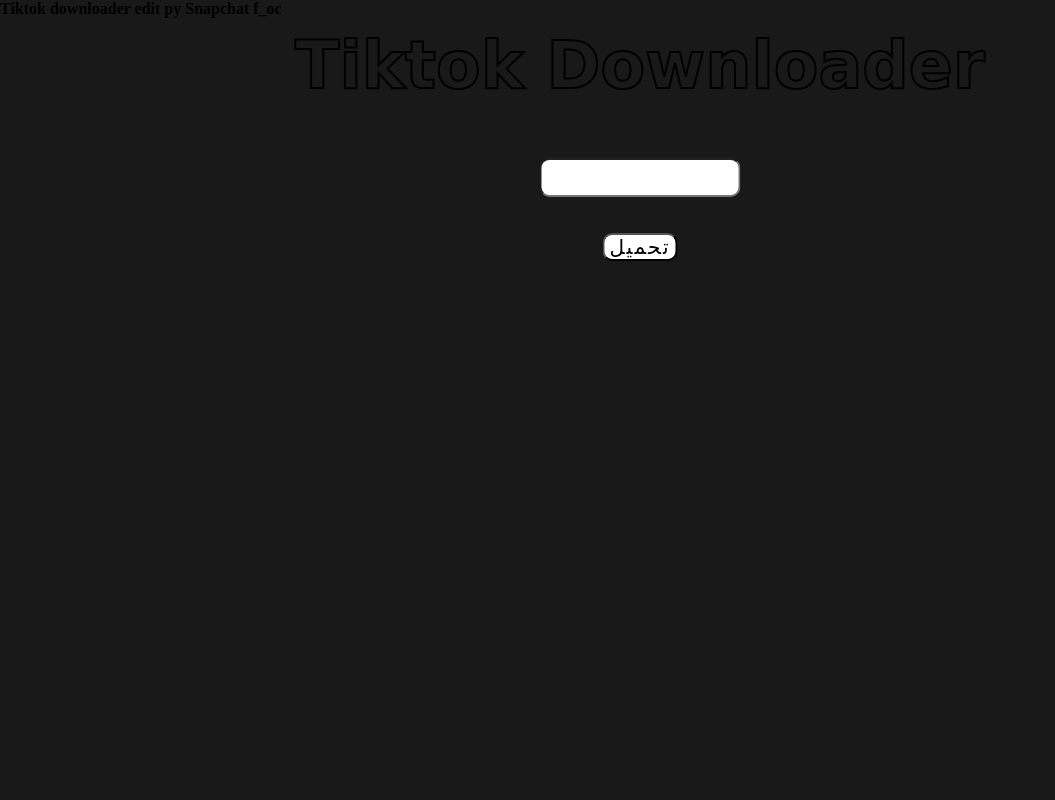
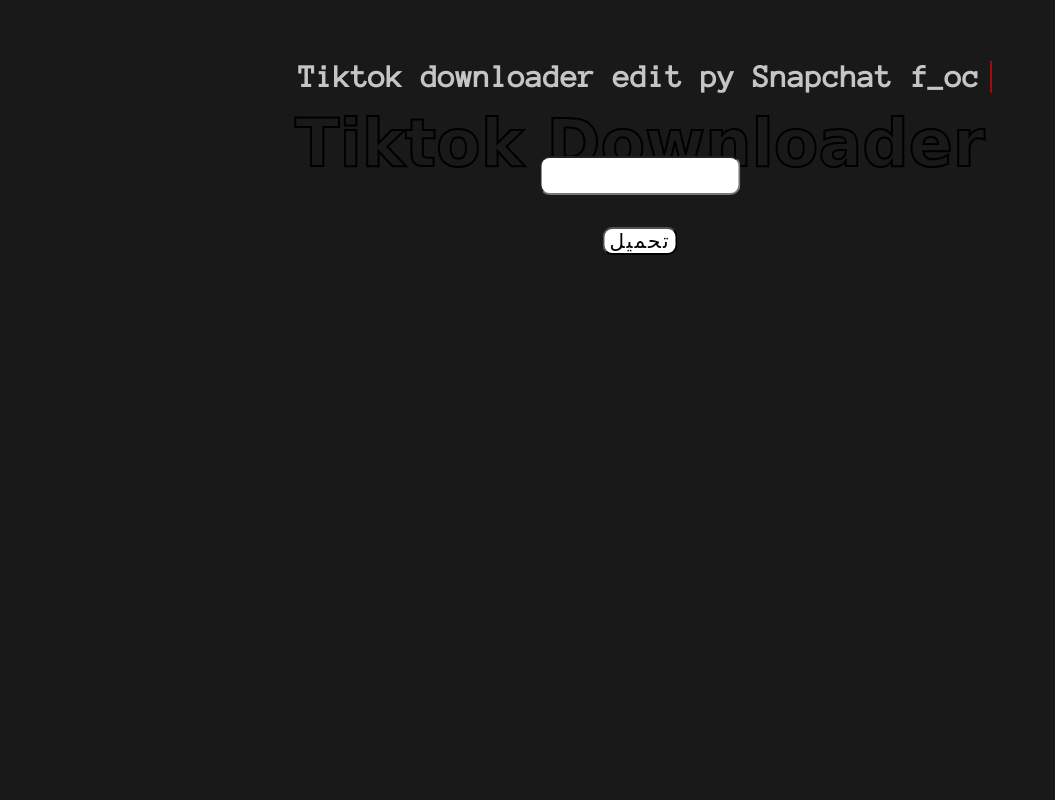
Before and after one commit to hhalanzy/my, a PHP site: page /tiktok/index.html in a window 1280 px wide. Shown: the whole page, without its empty margins (0-1055 px from the left). Run offline with PHP 8.4, Linux system fonts and the light colour scheme; some libraries are stand-ins or nearby versions; some web fonts are replaced.

Commit message:
Update style.css

```diff
--- a/tiktok/css/style.css
+++ b/tiktok/css/style.css
@@ -6,6 +6,60 @@
 /*font-family: 'Bubblegum Sans', cursive;*/
 @import url('https://fonts.googleapis.com/css2?family=Vast+Shadow&display=swap');
 /*font-family: 'Vast Shadow', cursive;*/
+
+/* Google Fonts */
+@import url(https://fonts.googleapis.com/css?family=Anonymous+Pro);
+
+/* Global */
+html {
+      min-height: 100%;
+      overflow: hidden;
+}
+
+body {
+      height: calc(100vh - 8em);
+      padding: 4em;
+      color: rgba(255, 255, 255, 0.75);
+      font-family: 'Anonymous Pro', monospace;
+      background-color: rgb(25, 25, 25);
+}
+
+.line {
+      position: relative;
+      top: 50%;
+      width: 16em;
+      margin: 0 auto;
+      border-right: 2px solid rgba(255, 255, 255, 0.75);
+      font-size: 200%;
+      text-align: center;
+      white-space: nowrap;
+      overflow: hidden;transform: translateY(-10%);
+}
+
+/*Animation*/
+
+.edit-typewriter {
+      animation: typewriter 2s steps(40) 1s 1 normal both,
+      blinkTextCursor 500ms steps(40) infinite normal;
+}
+
+@keyframes typewriter {
+      from {
+            width: 0;
+      }
+      to {
+            width: 22em;
+      }
+}
+
+@keyframes blinkTextCursor {
+      from {
+            border-right-color: rgba(243, 3, 3, 0.75);
+      }
+      to {
+            border-right-color: transparent;
+      }
+}
 
 * {
     padding: 0;
```
